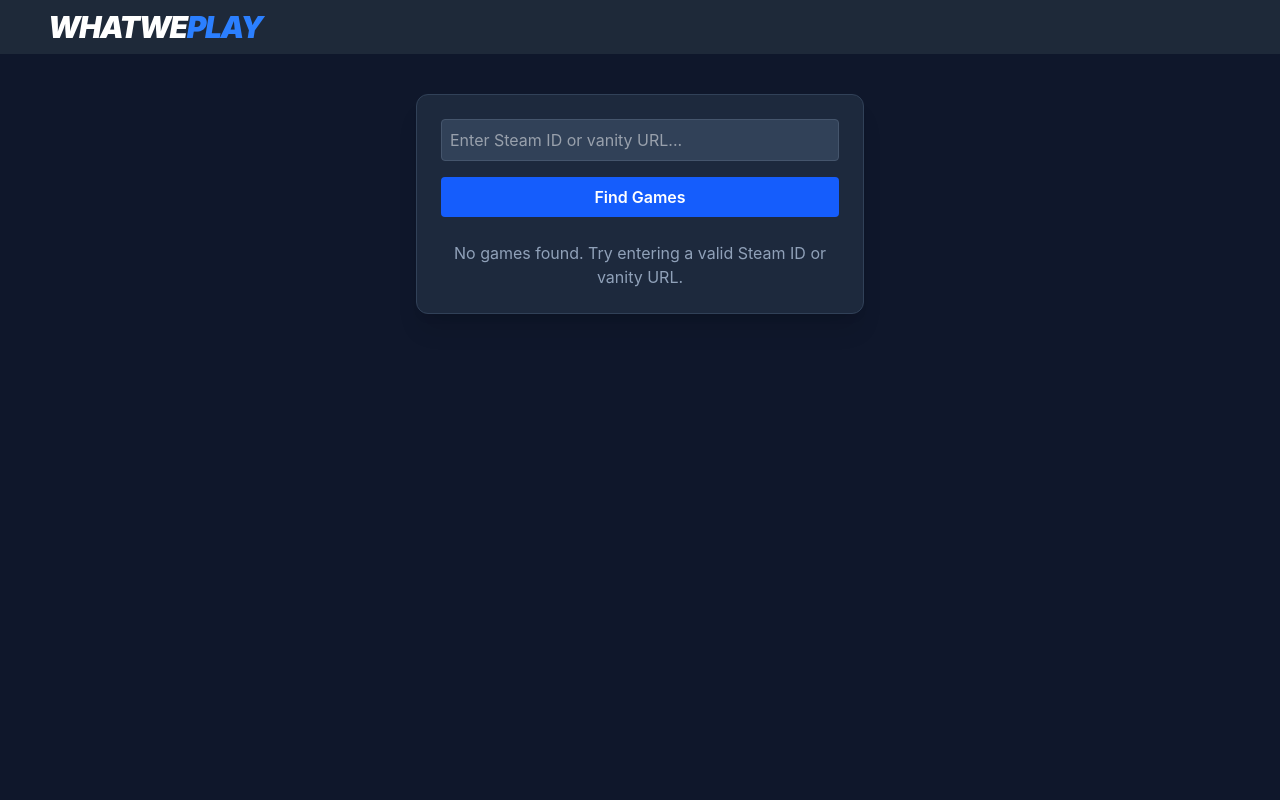
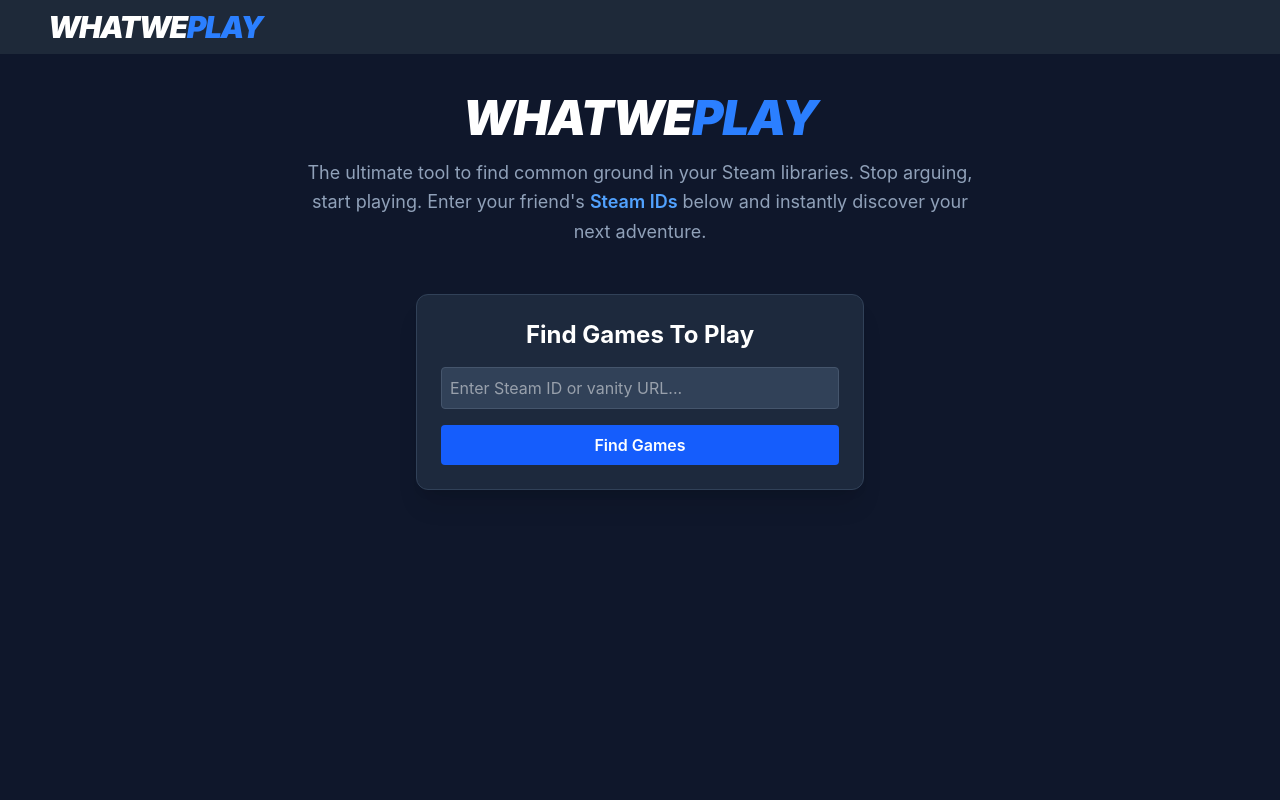
Before and after one commit to Matko223/whatweplay, a React app in the folder frontend/: page / in a window 1280 px wide. Shown: the top 800 px of the page. Built offline with nearby package versions, Linux system fonts and the light colour scheme; the HTML template or start-up script is replaced by a standard one.

Commit message:
Add redirect

```diff
--- a/frontend/package.json
+++ b/frontend/package.json
@@ -12,7 +12,8 @@
   "dependencies": {
     "axios": "^1.13.5",
     "react": "^19.2.0",
-    "react-dom": "^19.2.0"
+    "react-dom": "^19.2.0",
+    "react-router-dom": "^7.13.1"
   },
   "devDependencies": {
     "@eslint/js": "^9.39.1",
--- a/frontend/src/App.jsx
+++ b/frontend/src/App.jsx
@@ -1,15 +1,20 @@
-import Navbar from './components/Navbar'
-import Home from './pages/Home'
-import Footer from './components/Footer'
+import { BrowserRouter as Router, Routes, Route } from 'react-router-dom';
+import Navbar from './components/Navbar';
+import Home from './pages/Home';
+import Results from './pages/Results';
+import Footer from './components/Footer';
 
 function App() {
   return (
-    <div className="min-h-screen bg-slate-900">
-      <Navbar />
-      <Home />
-      <Footer />
-    </div>
-  )
+    <Router>
+        <Navbar />
+          <Routes>
+            <Route path="/" element={<Home />} />
+            <Route path="/results" element={<Results />} />
+          </Routes>
+        <Footer />
+    </Router>
+  );
 }
 
-export default App
+export default App;
--- a/frontend/src/pages/Home.jsx
+++ b/frontend/src/pages/Home.jsx
@@ -1,11 +1,13 @@
 import React, { useState } from 'react'
 import api from '../api'
+import { useNavigate } from 'react-router-dom';
 
 function Home() {
   const [steamId, setSteamId] = useState('')
   const [games, setGames] = useState([])
   const [loading, setLoading] = useState(false)
   const [error, setError] = useState('')
+  const navigate = useNavigate();
 
   const fetchGames = async () => {
     if (!steamId) return
@@ -23,6 +25,7 @@
         setGames([])
       } else {
         setGames(response.data)
+        navigate('/results', { state: { games: response.data } })
       }
     } catch (error) {
       setError('Error fetching games: ' + (error.response?.data?.detail || error.message))
@@ -34,7 +37,20 @@
 
   return (
     <div className="min-h-screen bg-slate-900 text-white flex flex-col items-center p-10">
+      {/* Hero section */}
+      <div className="text-center max-w-2xl mb-12">
+        <h1 className="text-5xl font-black tracking-tight mb-4 italic uppercase">
+          WhatWe<span className="text-blue-500">Play</span>
+        </h1>
+        <p className="text-slate-400 text-lg leading-relaxed">
+          The ultimate tool to find common ground in your Steam libraries. Stop arguing, start playing.
+          Enter your friend's <span className="text-blue-400 font-semibold">Steam IDs</span> below and instantly discover your next adventure.
+        </p>
+      </div>
+
+      {/* Input and Button */}
       <div className="bg-slate-800 p-6 rounded-xl shadow-xl border border-slate-700 w-full max-w-md mb-8">
+        <h1 className="text-2xl font-bold mb-4 text-center">Find Games To Play</h1>
         <input
           className="w-full p-2 rounded bg-slate-700 border border-slate-600 focus:outline-none focus:ring-2 focus:ring-blue-500"
           placeholder="Enter Steam ID or vanity URL..."
@@ -51,25 +67,6 @@
         </button>
 
         {error && <p className="text-red-400 mt-4 text-center">{error}</p>}
-
-        <div className="mt-6">
-          {games.length > 0 ? (
-            <div>
-              <h2 className="text-lg font-bold mb-4">Games ({games.length})</h2>
-              <div className="space-y-3 max-h-80 overflow-y-auto">
-                {games.map((game) => (
-                    <div key={game.appid} className="flex justify-between items-center p-3 bg-slate-700/30 rounded-lg border-b border-slate-600/50">                    <div className="flex flex-col">
-                      <span className="font-semibold">{game.name}</span>
-                      <span className="text-sm text-slate-400">Playtime: {Math.round(game.playtime_forever / 60)} hrs</span>
-                    </div>
-                  </div>
-                ))}
-              </div>
-            </div>
-          ) : (
-            !loading && <p className="text-slate-400 text-center">No games found. Try entering a valid Steam ID or vanity URL.</p>
-          )}
-        </div>
       </div>
     </div>
   )
--- /dev/null
+++ b/frontend/src/pages/Results.jsx
@@ -0,0 +1,15 @@
+import React from 'react';
+import { useLocation } from 'react-router-dom';
+
+function Results() {
+  const location = useLocation();
+  const games = location.state?.games || [];
+
+  return (
+    <div className="p-10 text-white">
+      <h1 className="text-2xl font-bold">Results</h1>
+      <p>Found {games.length} games.</p>
+    </div>
+  );
+}
+export default Results;
```
Also changed, not shown: 1 other file (tests, documents, lock files or other folders).
